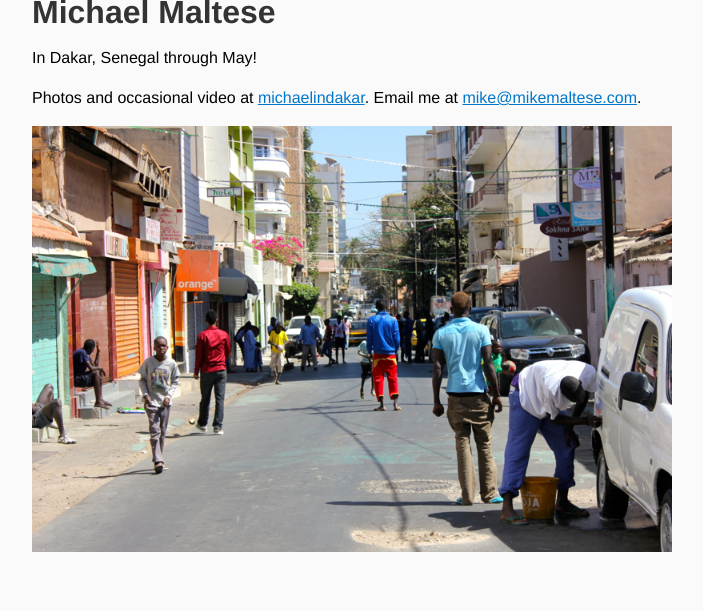
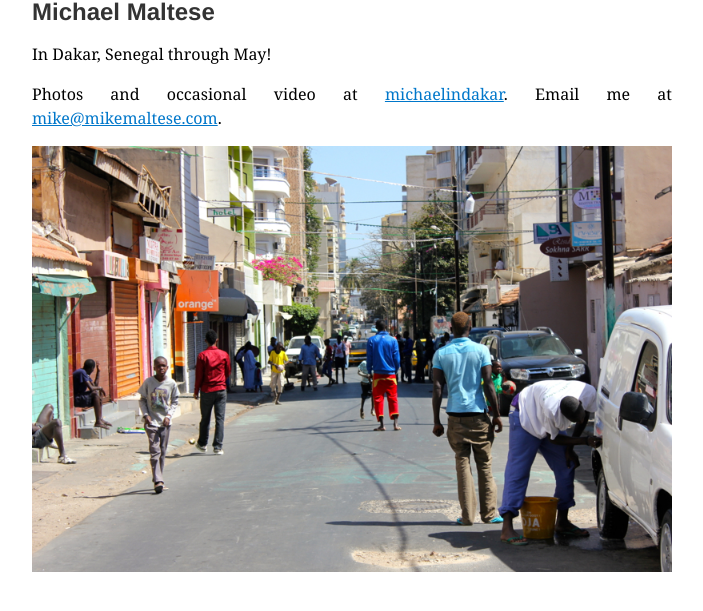
Before and after one commit to ligfx/michaelmaltese.github.io, a Jekyll site: the page built from index.html, in a window 1280 px wide. Shown: the top 611 px of the page, without its empty margins (288-991 px from the left). Built offline with Jekyll 4.4.1, drawn with Linux system fonts in a browser that asks for light colours; Markdown is read by kramdown in place of the engine named in the settings; comment, search, counter and statistics services are not loaded.

Commit message:
Fix bg color and text et le truc

```diff
--- a/css/screen.css
+++ b/css/screen.css
@@ -16,16 +16,18 @@ html, body {
 }
 
 body {
-  background-color: #fafafa;
-  font: 14px helvetica, arial, clean, sans-serif;
+  background-color: #fff;
+  font: 16px georgia, serif;
+  line-height: 1.5em;
 }
 
 h1, h2, h3, h4, h5, h6 {
   font-size: 100%;
+  font-family: "Helvetica Neue", Helvetica, sans-serif;
 }
 
 h1 {
-  font-size: 2em;
+  font-size: 24px;
   color: #333;
 }
 
@@ -39,11 +41,6 @@ a {
 
 a:hover {
   color: black;
-}
-
-table {
-  font-size: inherit;
-  font: 100%;
 }
 
 /*****************************************************************************/
@@ -74,11 +71,10 @@ ul.posts {
 /*****************************************************************************/
 
 .site {
-  font-size: 16px;
   text-align: justify;
   width: 40em;
   margin: 0 auto;
-  line-height: 1.5em;
+
 }
 
 .site img {
```
